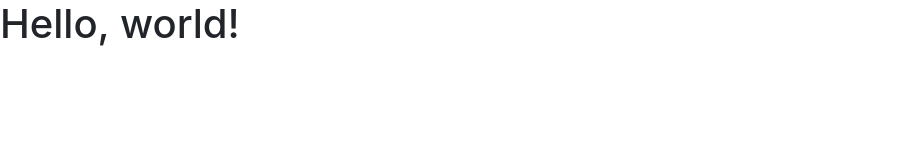
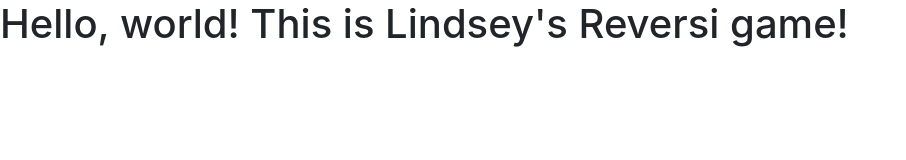
Before and after one commit to lerstad/MHCID-285-Reversi, a website: page public/index.html in a window 1280 px wide. Shown: the whole page, without its empty margins (0-906 px from the left). Drawn offline with nearby package versions, Linux system fonts and the light colour scheme.

Commit message:
Updated HTML

```diff
--- a/public/index.html
+++ b/public/index.html
@@ -8,10 +8,10 @@
     <!-- Bootstrap CSS -->
     <link rel="stylesheet" href="https://cdn.jsdelivr.net/npm/bootstrap@4.3.1/dist/css/bootstrap.min.css" integrity="sha384-ggOyR0iXCbMQv3Xipma34MD+dH/1fQ784/j6cY/iJTQUOhcWr7x9JvoRxT2MZw1T" crossorigin="anonymous">
 
-    <title>Hello, world!</title>
+    <title>285 Reversi</title>
   </head>
   <body>
-    <h1>Hello, world!</h1>
+    <h1>Hello, world! This is Lindsey's Reversi game!</h1>
 
     <!-- Optional JavaScript -->
     <!-- jQuery first, then Popper.js, then Bootstrap JS -->
```
